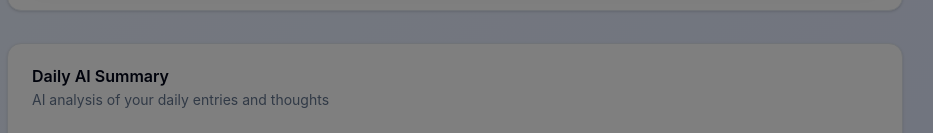
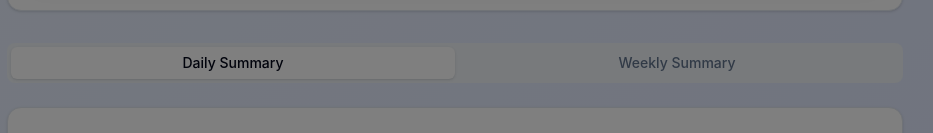
Before and after one commit to MatLish00010/Reflecto, a Next.js app: page /en in a window 1280 px wide. Shown: the part 637-770 px from the top of the page, without its empty margins (185-1118 px from the left). Built offline with nearby package versions, Linux system fonts and the light colour scheme; no server answers.

Commit message:
implement tabs for daily and weekly summaries with URL handling

```diff
--- a/src/app/[lang]/page.tsx
+++ b/src/app/[lang]/page.tsx
@@ -6,6 +6,12 @@ import {
   CardHeader,
   CardTitle,
 } from '@/shared/ui/card';
+import {
+  TabsWithURL,
+  TabsContent,
+  TabsList,
+  TabsTrigger,
+} from '@/shared/ui/tabs';
 import { NewEntryForm } from '@/widgets/new-entry-form';
 import { HistoryAndSummary } from '@/widgets/history-and-summary';
 import { WeeklySummaryWidget } from '@/widgets/weekly-summary';
@@ -39,7 +45,15 @@ export default async function Home({
         </CardContent>
       </Card>
 
-      <Card className="mt-8">
+      <TabsWithURL defaultValue="daily" urlParam="tab" className="w-full mt-8">
+        <TabsList className="grid w-full grid-cols-2">
+          <TabsTrigger value="daily">{t('aiAnalysis.tabs.daily')}</TabsTrigger>
+          <TabsTrigger value="weekly">
+            {t('aiAnalysis.tabs.weekly')}
+          </TabsTrigger>
+        </TabsList>
+        <TabsContent value="daily" className="mt-6">
+          <Card>
             <CardHeader>
               <CardTitle>{t('aiAnalysis.dailySummaryTitle')}</CardTitle>
               <CardDescription>
@@ -50,8 +64,9 @@ export default async function Home({
               <HistoryAndSummary />
             </CardContent>
           </Card>
-
-      <Card className="mt-8">
+        </TabsContent>
+        <TabsContent value="weekly" className="mt-6">
+          <Card>
             <CardHeader>
               <CardTitle>{t('aiAnalysis.weeklySummaryTitle')}</CardTitle>
               <CardDescription>
@@ -62,6 +77,8 @@ export default async function Home({
               <WeeklySummaryWidget />
             </CardContent>
           </Card>
+        </TabsContent>
+      </TabsWithURL>
     </>
   );
 }
--- a/src/shared/dictionaries/en.json
+++ b/src/shared/dictionaries/en.json
@@ -71,7 +71,11 @@
     "insufficientDailySummariesTitle": "Insufficient Daily Summaries",
     "insufficientDailySummariesDescription": "To create a weekly summary, you need to create more than 3 daily summaries for the selected week",
     "dailySummariesCount": "daily summaries created",
-    "noData": "No data"
+    "noData": "No data",
+    "tabs": {
+      "daily": "Daily Summary",
+      "weekly": "Weekly Summary"
+    }
   },
   "history": {
     "title": "Entry History",
--- a/src/shared/dictionaries/ru.json
+++ b/src/shared/dictionaries/ru.json
@@ -71,7 +71,11 @@
     "insufficientDailySummariesTitle": "Недостаточно дневных саммари",
     "insufficientDailySummariesDescription": "Для создания недельного саммари необходимо создать более 3 дневных саммари за выбранную неделю",
     "dailySummariesCount": "дневных саммари создано",
-    "noData": "Нет данных"
+    "noData": "Нет данных",
+    "tabs": {
+      "daily": "Ежедневный анализ",
+      "weekly": "Недельный анализ"
+    }
   },
   "history": {
     "title": "История записей",
--- a/src/shared/ui/tabs.tsx
+++ b/src/shared/ui/tabs.tsx
@@ -2,6 +2,7 @@
 
 import * as React from 'react';
 import * as TabsPrimitive from '@radix-ui/react-tabs';
+import { useRouter, useSearchParams } from 'next/navigation';
 
 import { cn } from '@/shared/lib/utils';
 
@@ -52,4 +53,53 @@ const TabsContent = React.forwardRef<
 ));
 TabsContent.displayName = TabsPrimitive.Content.displayName;
 
-export { Tabs, TabsList, TabsTrigger, TabsContent };
+interface TabsWithURLProps extends React.ComponentProps<typeof Tabs> {
+  urlParam?: string;
+  defaultValue?: string;
+}
+
+const TabsWithURL = React.forwardRef<
+  React.ElementRef<typeof Tabs>,
+  TabsWithURLProps
+>(({ urlParam = 'tab', defaultValue, value, onValueChange, ...props }, ref) => {
+  const router = useRouter();
+  const searchParams = useSearchParams();
+
+  const urlValue = searchParams.get(urlParam);
+  const initialValue = urlValue || defaultValue || '';
+
+  const [internalValue, setInternalValue] = React.useState(initialValue);
+
+  const currentValue = value !== undefined ? value : internalValue;
+
+  const handleValueChange = React.useCallback(
+    (newValue: string) => {
+      if (value === undefined) {
+        setInternalValue(newValue);
+      }
+
+      if (onValueChange) {
+        onValueChange(newValue);
+      }
+
+      const params = new URLSearchParams(searchParams.toString());
+      params.set(urlParam, newValue);
+      const newUrl = `${window.location.pathname}?${params.toString()}`;
+      router.replace(newUrl, { scroll: false });
+    },
+    [value, onValueChange, searchParams, urlParam, router]
+  );
+
+  return (
+    <Tabs
+      ref={ref}
+      value={currentValue}
+      onValueChange={handleValueChange}
+      {...props}
+    />
+  );
+});
+
+TabsWithURL.displayName = 'TabsWithURL';
+
+export { Tabs, TabsList, TabsTrigger, TabsContent, TabsWithURL };
--- a/src/widgets/history-and-summary/ui/index.tsx
+++ b/src/widgets/history-and-summary/ui/index.tsx
@@ -2,7 +2,12 @@
 
 import React, { useState, useMemo, useCallback } from 'react';
 import { useTranslation } from '@/shared/contexts/translation-context';
-import { Tabs, TabsList, TabsTrigger, TabsContent } from '@/shared/ui/tabs';
+import {
+  TabsWithURL,
+  TabsList,
+  TabsTrigger,
+  TabsContent,
+} from '@/shared/ui/tabs';
 import { getDateRangeForDay } from '@/shared/lib/date-utils';
 import { History } from '@/features/history';
 import { AISummary } from '@/features/daily-summary-generation';
@@ -11,7 +16,6 @@ import { DatePicker } from './date-picker';
 export function HistoryAndSummary() {
   const { t } = useTranslation();
   const [selectedDate, setSelectedDate] = useState(new Date());
-  const [activeTab, setActiveTab] = useState('daily-summary');
 
   const { selectedDateStart, selectedDateEnd } = useMemo(() => {
     const range = getDateRangeForDay(selectedDate);
@@ -34,7 +38,11 @@ export function HistoryAndSummary() {
         />
       </div>
 
-      <Tabs value={activeTab} onValueChange={setActiveTab} className="w-full">
+      <TabsWithURL
+        defaultValue="daily-summary"
+        urlParam="view"
+        className="w-full"
+      >
         <TabsList className="grid w-full grid-cols-2">
           <TabsTrigger value="daily-summary">
             {t('aiAnalysis.title')}
@@ -57,7 +65,7 @@ export function HistoryAndSummary() {
             selectedDateEnd={selectedDateEnd}
           />
         </TabsContent>
-      </Tabs>
+      </TabsWithURL>
     </div>
   );
 }
```
Lines whose indentation alone changed are shown as unchanged.
